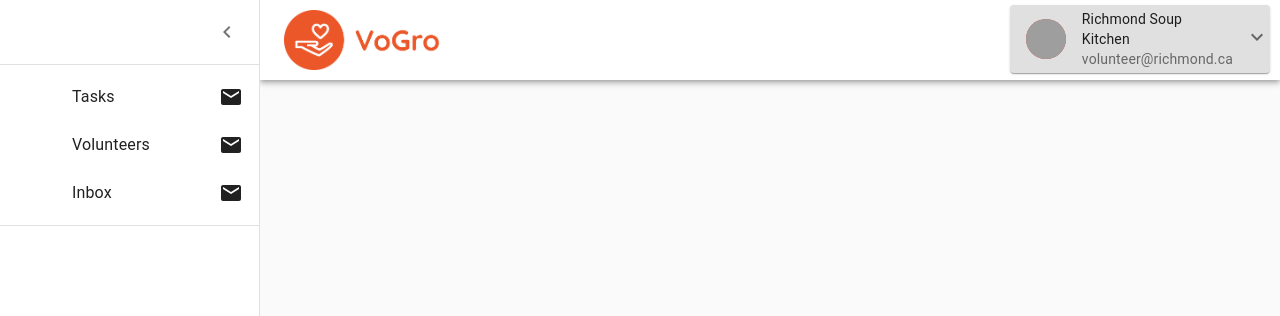
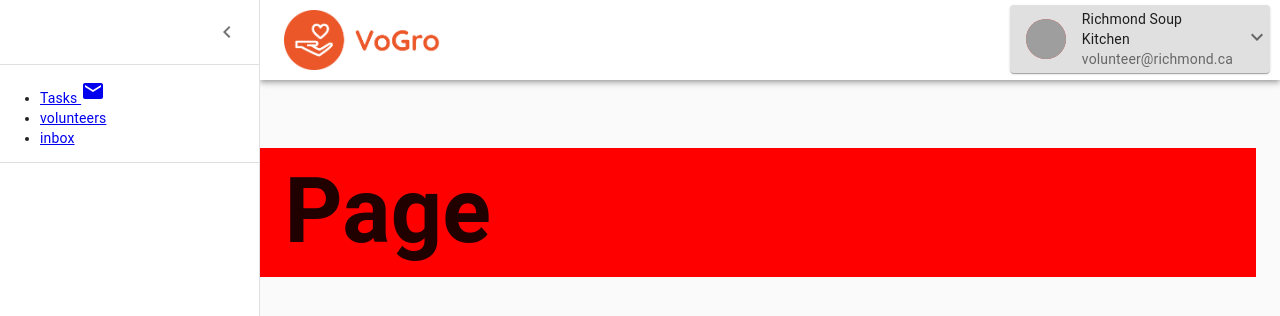
Before and after one commit to Seva-Solutions/VoGroDashboard, a React (Create React App) app: page /task in a window 1280 px wide. Both pictures are taken after a click on the button 36 px from the left and 40 px from the top of the page. Shown: the top 316 px of the page. Built offline with nearby package versions, Linux system fonts and the light colour scheme; grey boxes are pictures that could not be loaded.

Commit message:
added sidebar routes

```diff
--- /dev/null
+++ b/src/components/Inbox/inbox.js
@@ -0,0 +1,9 @@
+import React from 'react';
+
+function Inbox() {
+  return (
+    <h1>Inbox Page</h1>
+  );
+}
+
+export default Inbox;
--- /dev/null
+++ b/src/components/Tasks/tasks.js
@@ -0,0 +1,9 @@
+import React from 'react';
+
+function Tasks() {
+  return (
+    <h1 style={{backgroundColor:'red', fontSize: '90px'}}>Tasks Page</h1>
+  );
+}
+
+export default Tasks;
--- /dev/null
+++ b/src/components/Volunteers/volunteers.js
@@ -0,0 +1,9 @@
+import React from 'react';
+
+function Volunteers() {
+  return (
+    <h1>Volunteers Page</h1>
+  );
+}
+
+export default Volunteers;
--- a/src/components/navbar/navbar.js
+++ b/src/components/navbar/navbar.js
@@ -21,6 +21,15 @@ import NotificationsIcon from '@material-ui/icons/Notifications';
 import styles from './navbar.module.css'
 import logo from './logo.png'
 import AccountInfo from './accountInfo'
+import Tasks from '../Tasks/tasks'
+import Volunteers from '../Volunteers/volunteers'
+import Inbox from '../Inbox/inbox'
+import {
+  BrowserRouter as Router,
+  Switch,
+  Route,
+  Link
+} from "react-router-dom";
 
 const drawerWidth = 260;
 
@@ -118,6 +127,7 @@ export default function PersistentDrawerLeft() {
 
   return (
     <div className={classes.root}>
+
       <CssBaseline />
       <AppBar
       style={{ background: 'white',height :"80px", paddingTop: "8px"}}
@@ -163,24 +173,44 @@ export default function PersistentDrawerLeft() {
           </IconButton>
         </div>
         <Divider />
-        <List>
+
+
+
+          <Router >
+          <ul>
+                    <li><Link to="/task">Tasks <MailIcon /></Link></li>
+                    <li><Link to="/volunteers">volunteers</Link></li>
+                    <li><Link to="/inbox">inbox</Link></li>
+          </ul>
+
+            {/* <Route>
+              <Link to="/volunteers" button> Volunteers <MailIcon /></Link>
+            </Route>
+            <Route>
+            <Link to="/Inbox" button> Inbox <MailIcon /></Link>
+            </Route> */}
+
+
+    </Router>
+            {/* <Switch>
+            <Route component={Tasks} path='/task' />
+
+            </Switch> */}
+
+
+
+
+        {/* <ListItem button key={text}>
+        <ListItem button key={text}>
           {['Tasks', 'Volunteers', 'Inbox'].map((text, index) => (
             <ListItem button key={text}>
               <ListItemIcon></ListItemIcon>
               <ListItemText primary={text} />
               {index % 1 === 0 ? <MailIcon /> : <InboxIcon />  }
             </ListItem>
-          ))}
-        </List>
+          ))} */}
+
         <Divider />
-        {/* <List>
-          {['All mail', 'Trash', 'Spam'].map((text, index) => (
-            <ListItem button key={text}>
-              <ListItemIcon>{index % 2 === 0 ? <InboxIcon /> : <MailIcon />}</ListItemIcon>
-              <ListItemText primary={text} />
-            </ListItem>
-          ))}
-        </List> */}
       </Drawer>
 
       <main
@@ -190,7 +220,21 @@ export default function PersistentDrawerLeft() {
       >
         <div className={classes.drawerHeader} />
 
+    <Switch>
+        <Route path='/task'>
+            <Tasks />
+        </Route>
+        <Route path='/volunteers'>
+            <Volunteers />
+        </Route>
+        <Route path='/inbox'>
+            <Inbox/>
+        </Route>
+    </Switch>
       </main>
+
     </div>
+
+
   );
 }
```
Also changed, not shown: src/components/constants/constants.js (added, +19 -0 lines).
